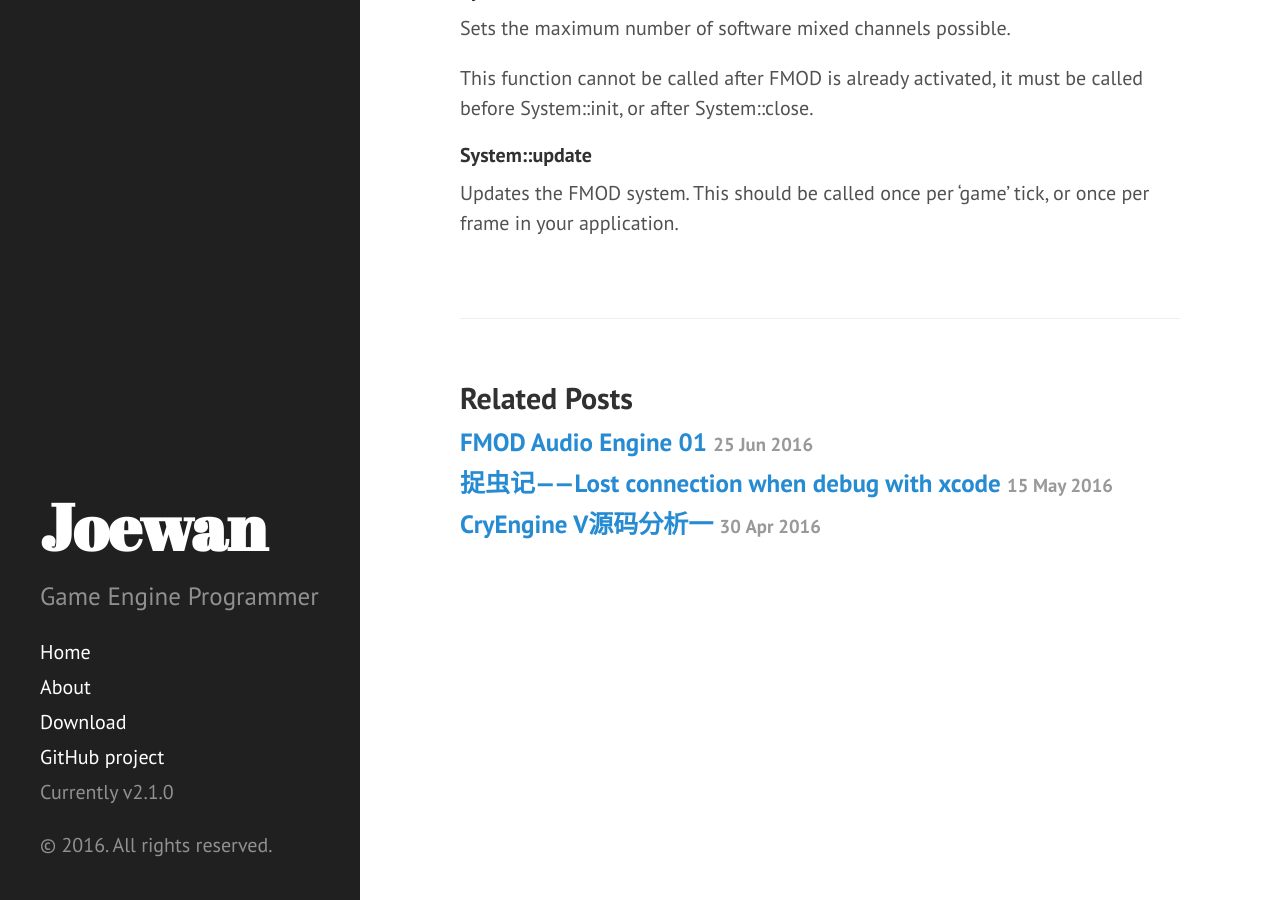
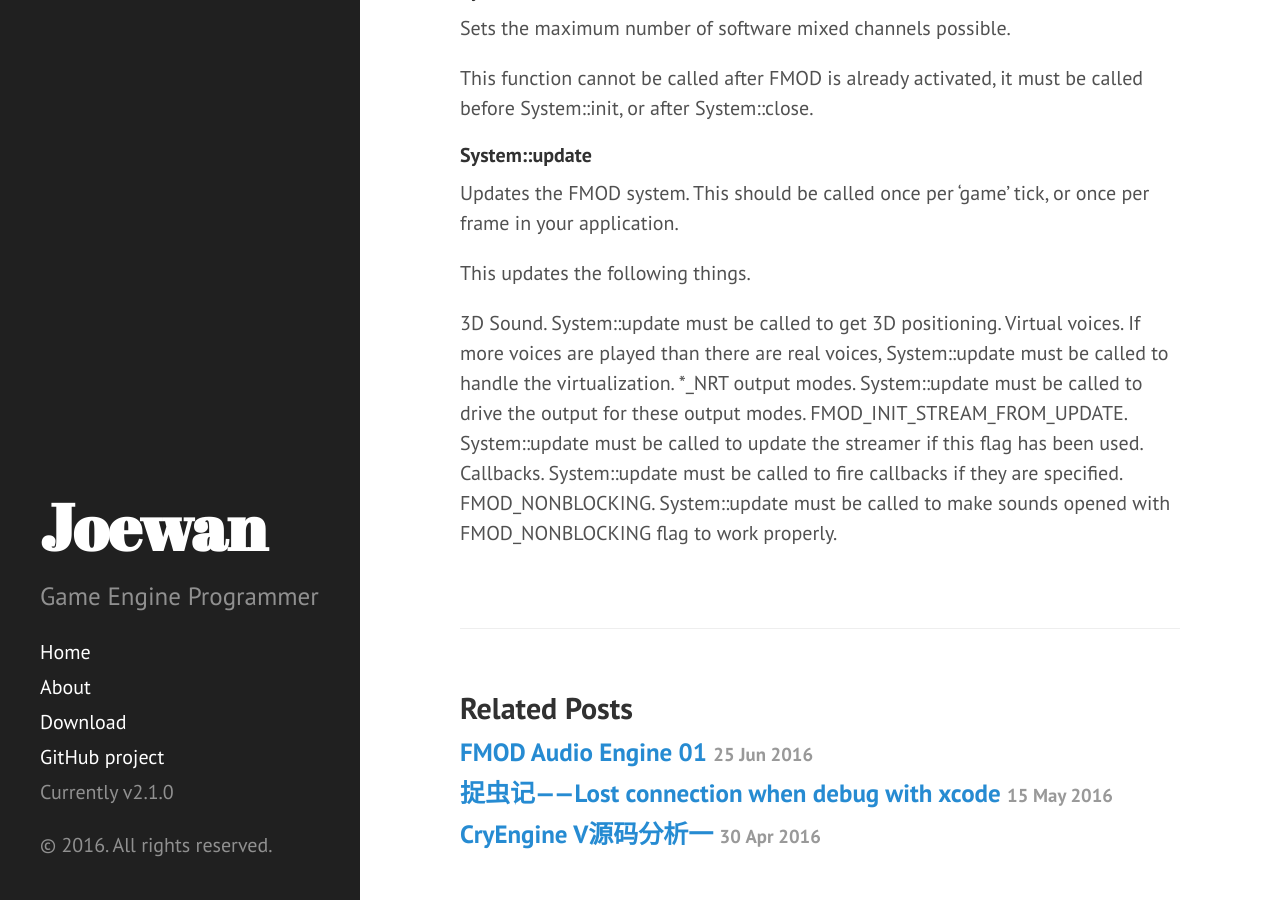
Before and after one commit to joewan/joewan.github.io, a Jekyll site: the page built from _posts/2016-06-25-fmod-02.md, in a window 1280 px wide and 900 px high, scrolled down 3397 px. Built offline with Jekyll 4.4.1, drawn with Linux system fonts in a browser that asks for light colours.

Commit message:
fmod 02.

```diff
--- a/_posts/2016-06-25-fmod-02.md
+++ b/_posts/2016-06-25-fmod-02.md
@@ -99,5 +99,13 @@ Sets the maximum number of software mixed channels possible.
 This function cannot be called after FMOD is already activated, it must be called before System::init, or after System::close.
 
 #### System::update
+Updates the FMOD system. This should be called once per 'game' tick, or once per frame in your application.
 
-Updates the FMOD system. This should be called once per 'game' tick, or once per frame in your application.
+This updates the following things.
+
+3D Sound. System::update must be called to get 3D positioning.
+Virtual voices. If more voices are played than there are real voices, System::update must be called to handle the virtualization.
+*_NRT output modes. System::update must be called to drive the output for these output modes.
+FMOD_INIT_STREAM_FROM_UPDATE. System::update must be called to update the streamer if this flag has been used.
+Callbacks. System::update must be called to fire callbacks if they are specified.
+FMOD_NONBLOCKING. System::update must be called to make sounds opened with FMOD_NONBLOCKING flag to work properly.
```
